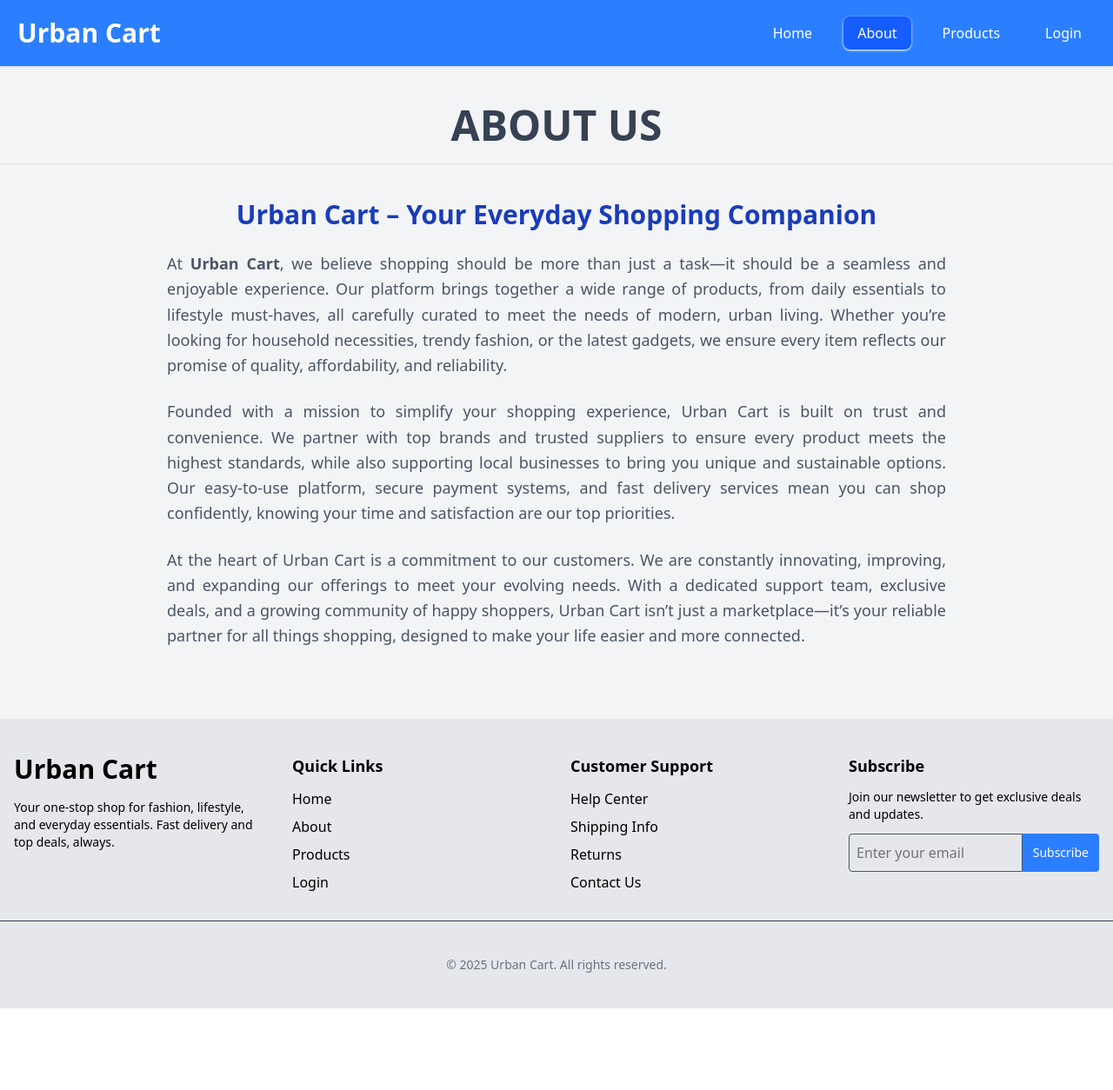
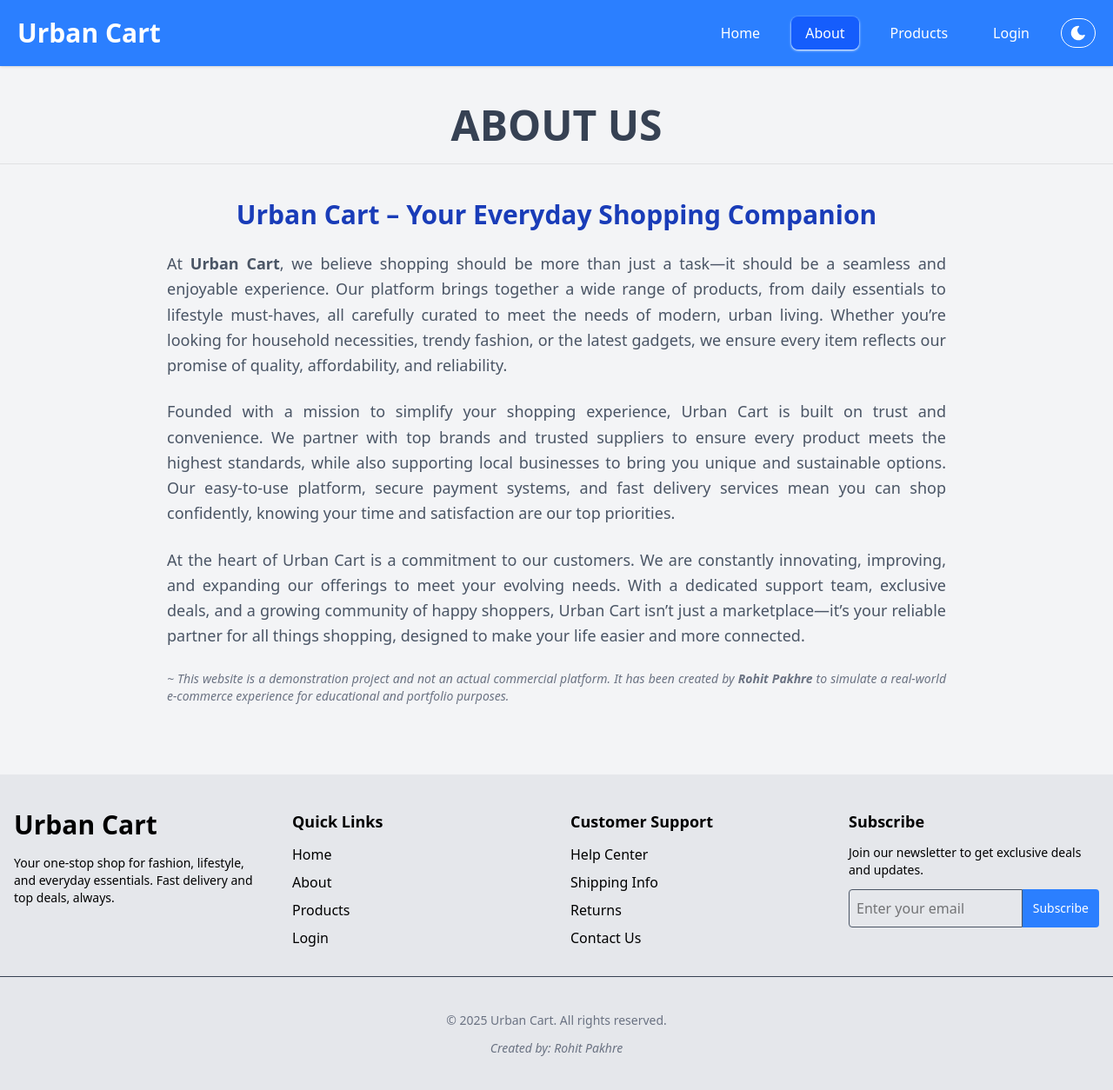
Before and after one commit to Rohit-Pakhre09/Product-Listing, a React (Vite) app: page /about in a window 1280 px wide. Shown: the whole page at 87% size. Before the commit the page ends 1160 px from the top, so only its background shows below. Built offline with nearby package versions, Linux system fonts and the light colour scheme.

Commit message:
Feat: Theme Context added.

```diff
--- a/index.html
+++ b/index.html
@@ -2,7 +2,7 @@
 <html lang="en">
   <head>
     <meta charset="UTF-8" />
-    <link rel="icon" type="image/svg+xml" href="/src/assets/favicon.png" />
+    <link rel="icon" type="image/svg+xml" sizes="32x32" href="/src/assets/favicon.png" />
     <meta name="viewport" content="width=device-width, initial-scale=1.0" />
     <title>Urban Cart</title>
   </head>
--- a/src/Pages/About.jsx
+++ b/src/Pages/About.jsx
@@ -5,6 +5,7 @@ const About = () => {
   useEffect(() => {
     document.title = "About Us - Urban Cart";
   }, []);
+
   return (
     <main>
       <section className="container mx-auto pt-30 pb-10">
@@ -48,6 +49,18 @@ const About = () => {
             just a marketplace—it’s your reliable partner for all things
             shopping, designed to make your life easier and more connected.
           </p>
+
+          <p className="text-justify text-sm italic text-gray-500">
+            ~ This website is a demonstration project and not an actual commercial
+            platform. It has been created by{" "}
+            <a href="https://www.linkedin.com/in/rohit-pakhre/">
+              <span className="font-semibold cursor-pointer hover:text-blue-500 transition-all duration-200 ease-in">
+                Rohit Pakhre
+              </span>
+            </a>{" "}
+            to simulate a real-world e-commerce experience for educational and
+            portfolio purposes.
+          </p>
         </div>
       </section>
       <Footer />
--- a/src/components/Footer.jsx
+++ b/src/components/Footer.jsx
@@ -86,6 +86,12 @@ const Footer = () => {
       {/* Bottom Bar */}
       <div className="mt-8 border-t border-gray-700 pt-10 text-center text-sm text-gray-500">
         © {new Date().getFullYear()} Urban Cart. All rights reserved.
+        <p className="text-sm italic pt-3">
+          Created by: {" "}
+          <a href="https://github.com/Rohit-Pakhre09" rel="noopener noreferrer">
+            <span className="hover:text-blue-500 transition-all duration-200 ease-in">Rohit Pakhre</span>
+          </a>
+        </p>
       </div>
     </footer>
   );
--- a/src/components/Navbar.jsx
+++ b/src/components/Navbar.jsx
@@ -3,6 +3,7 @@ import { Link, NavLink } from "react-router-dom";
 
 const Navbar = () => {
   const [open, setOpen] = useState(false);
+  const [theme, setTheme] = useState(false);
 
   if (open) {
     document.body.classList.add("overflow-hidden");
@@ -44,6 +45,45 @@ const Navbar = () => {
                 </NavLink>
               </li>
             ))}
+
+            <div
+              className="h-auto w-10 p-1 border border-white rounded-full flex items-center justify-center"
+              onClick={() => setTheme(!theme)}
+            >
+              {theme ? (
+                <svg
+                  xmlns="http://www.w3.org/2000/svg"
+                  width="20"
+                  height="24"
+                  viewBox="0 0 24 24"
+                  fill="white"
+                  className="icon icon-tabler icons-tabler-filled icon-tabler-sun cursor-pointer"
+                >
+                  <path stroke="none" d="M0 0h24v24H0z" fill="none" />
+                  <path d="M12 19a1 1 0 0 1 .993 .883l.007 .117v1a1 1 0 0 1 -1.993 .117l-.007 -.117v-1a1 1 0 0 1 1 -1z" />
+                  <path d="M18.313 16.91l.094 .083l.7 .7a1 1 0 0 1 -1.32 1.497l-.094 -.083l-.7 -.7a1 1 0 0 1 1.218 -1.567l.102 .07z" />
+                  <path d="M7.007 16.993a1 1 0 0 1 .083 1.32l-.083 .094l-.7 .7a1 1 0 0 1 -1.497 -1.32l.083 -.094l.7 -.7a1 1 0 0 1 1.414 0z" />
+                  <path d="M4 11a1 1 0 0 1 .117 1.993l-.117 .007h-1a1 1 0 0 1 -.117 -1.993l.117 -.007h1z" />
+                  <path d="M21 11a1 1 0 0 1 .117 1.993l-.117 .007h-1a1 1 0 0 1 -.117 -1.993l.117 -.007h1z" />
+                  <path d="M6.213 4.81l.094 .083l.7 .7a1 1 0 0 1 -1.32 1.497l-.094 -.083l-.7 -.7a1 1 0 0 1 1.217 -1.567l.102 .07z" />
+                  <path d="M19.107 4.893a1 1 0 0 1 .083 1.32l-.083 .094l-.7 .7a1 1 0 0 1 -1.497 -1.32l.083 -.094l.7 -.7a1 1 0 0 1 1.414 0z" />
+                  <path d="M12 2a1 1 0 0 1 .993 .883l.007 .117v1a1 1 0 0 1 -1.993 .117l-.007 -.117v-1a1 1 0 0 1 1 -1z" />
+                  <path d="M12 7a5 5 0 1 1 -4.995 5.217l-.005 -.217l.005 -.217a5 5 0 0 1 4.995 -4.783z" />
+                </svg>
+              ) : (
+                <svg
+                  xmlns="http://www.w3.org/2000/svg"
+                  width="20"
+                  height="24"
+                  viewBox="0 0 24 24"
+                  fill="white"
+                  className="icon icon-tabler icons-tabler-filled icon-tabler-moon cursor-pointer"
+                >
+                  <path stroke="none" d="M0 0h24v24H0z" fill="none" />
+                  <path d="M12 1.992a10 10 0 1 0 9.236 13.838c.341 -.82 -.476 -1.644 -1.298 -1.31a6.5 6.5 0 0 1 -6.864 -10.787l.077 -.08c.551 -.63 .113 -1.653 -.758 -1.653h-.266l-.068 -.006l-.06 -.002z" />
+                </svg>
+              )}
+            </div>
           </ul>
         </nav>
 
@@ -83,7 +123,7 @@ const Navbar = () => {
           {/* Backdrop (click to close) */}
           {open && (
             <div
-              className="fixed inset-0 bg-black opacity-5 z-40"
+              className="fixed inset-0 bg-black opacity-4 z-40"
               onClick={() => setOpen(false)}
             ></div>
           )}
@@ -101,7 +141,7 @@ const Navbar = () => {
             </div>
             <hr className="mt-5" />
 
-            <div className="flex flex-col justify-between h-[85vh] p-5 relative">
+            <div className="flex flex-col justify-between h-[85vh] p-5 relative w-full">
               {/* Nav Links */}
               <nav>
                 <ul className="space-y-4 text-lg">
@@ -110,7 +150,7 @@ const Navbar = () => {
                       <Link to={path} onClick={() => setOpen(false)}>
                         {["Home", "About", "Products", "Login"][i]}
                       </Link>
-                      <hr />
+                      <hr className="p-2 mt-5" />
                     </li>
                   ))}
                 </ul>
--- a/src/components/ProductCard.jsx
+++ b/src/components/ProductCard.jsx
@@ -65,9 +65,9 @@ const ProductCard = ({ data }) => {
                 class="size-6"
               >
                 <path
-                  fill-rule="evenodd"
+                  fillRule="evenodd"
                   d="M16.5 4.478v.227a48.816 48.816 0 0 1 3.878.512.75.75 0 1 1-.256 1.478l-.209-.035-1.005 13.07a3 3 0 0 1-2.991 2.77H8.084a3 3 0 0 1-2.991-2.77L4.087 6.66l-.209.035a.75.75 0 0 1-.256-1.478A48.567 48.567 0 0 1 7.5 4.705v-.227c0-1.564 1.213-2.9 2.816-2.951a52.662 52.662 0 0 1 3.369 0c1.603.051 2.815 1.387 2.815 2.951Zm-6.136-1.452a51.196 51.196 0 0 1 3.273 0C14.39 3.05 15 3.684 15 4.478v.113a49.488 49.488 0 0 0-6 0v-.113c0-.794.609-1.428 1.364-1.452Zm-.355 5.945a.75.75 0 1 0-1.5.058l.347 9a.75.75 0 1 0 1.499-.058l-.346-9Zm5.48.058a.75.75 0 1 0-1.498-.058l-.347 9a.75.75 0 0 0 1.5.058l.345-9Z"
-                  clip-rule="evenodd"
+                  clipRule="evenodd"
                 />
               </svg>
             </div>
--- /dev/null
+++ b/src/contexts/Theme.jsx
@@ -0,0 +1,3 @@
+import { createContext } from "react";
+
+export const theme = createContext();
```
Also changed, not shown: src/assets/favicon.png.
